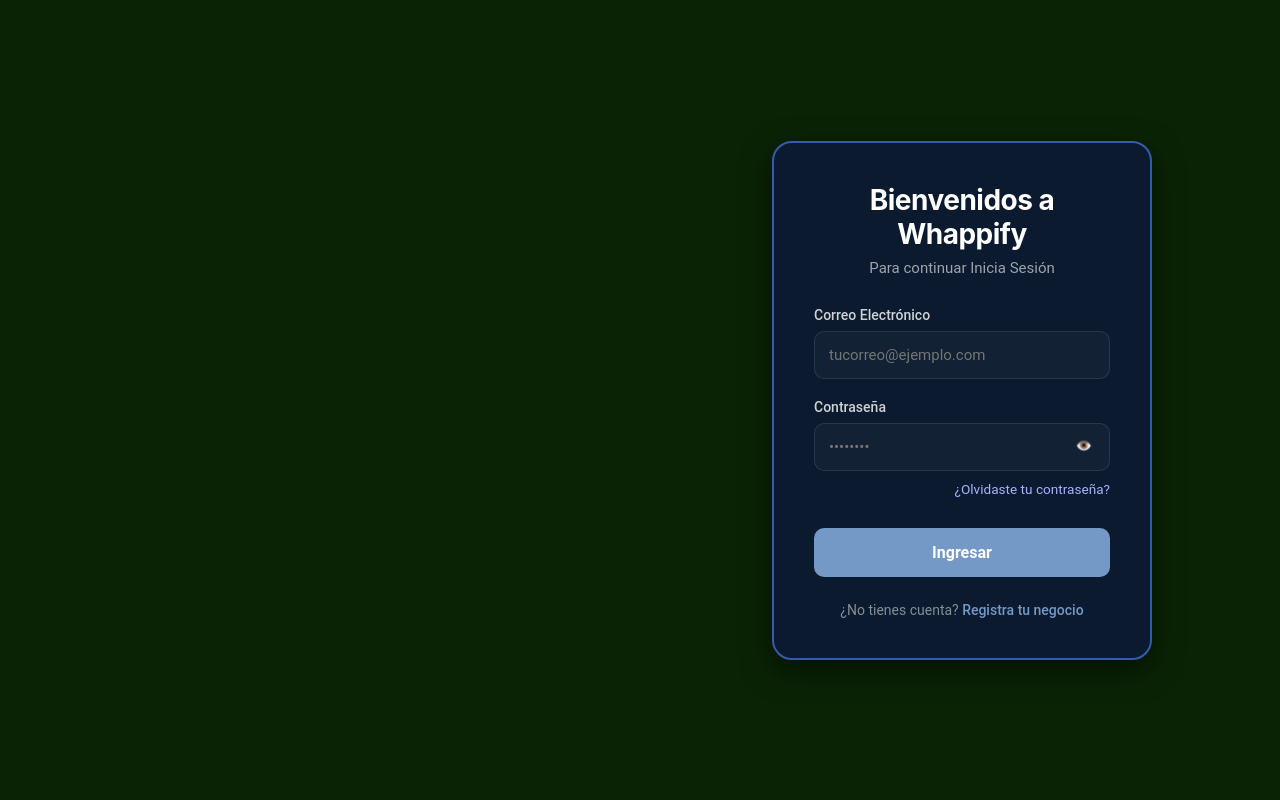
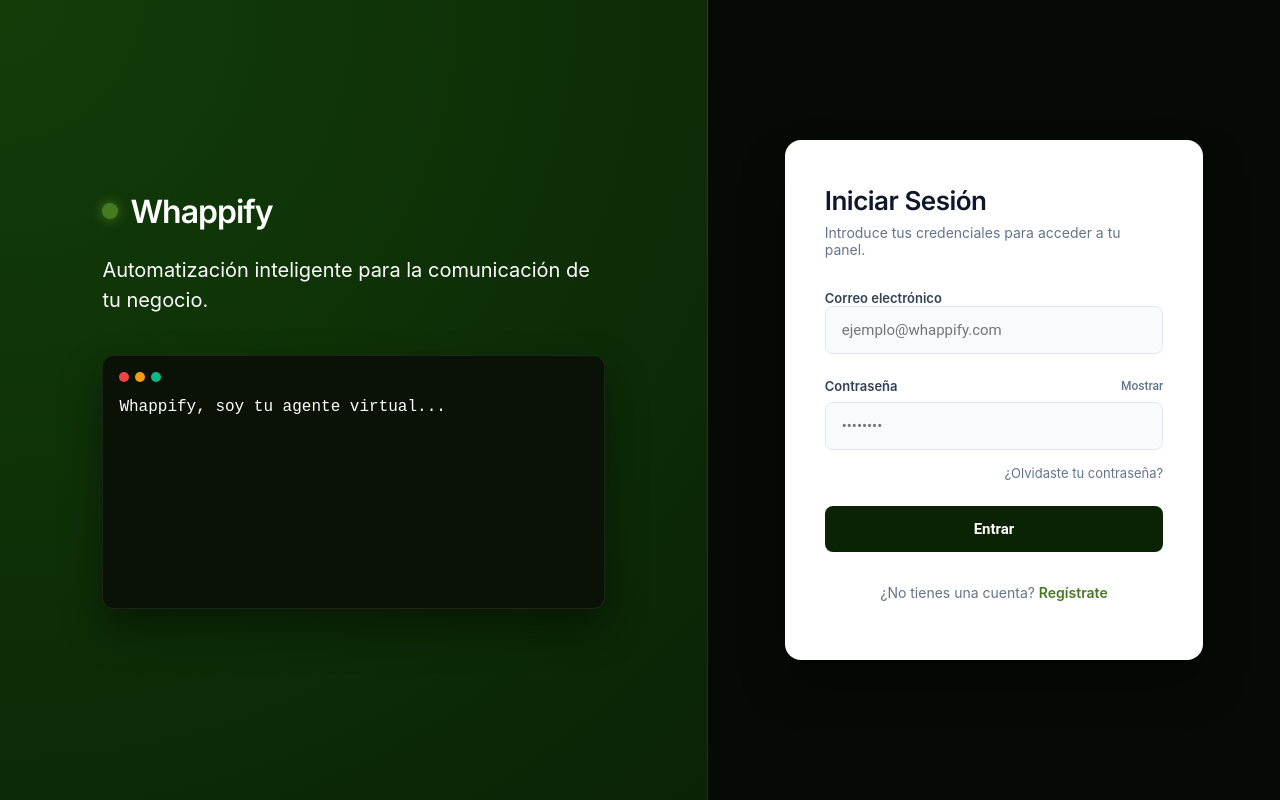
Before and after one commit to RicardoDJesusLG/hackaton-recepcionist-agent, an Angular app in the folder frontend/: page /login in a window 1280 px wide. Built offline with nearby package versions, Linux system fonts and the light colour scheme; a web font is replaced by a local one.

Commit message:
Feature: login mejorado

```diff
--- a/frontend/src/app/login/login.component.css
+++ b/frontend/src/app/login/login.component.css
@@ -1,196 +1,213 @@
+@import url('https://fonts.googleapis.com/css2?family=Inter:wght@400;500;600&family=Montserrat:wght@500;600;700;800&display=swap');
+
 .login-wrapper {
   min-height: 100vh;
   display: flex;
-  align-items: center;
-  /* 1. Movemos el contenido a la derecha */
-  justify-content: flex-end;
-  /* 2. Añadimos un padding derecho del 10% para que respire y no pegue al borde */
-  padding: 20px 10%;
-  background: var(--bg-primario);
+  /* Fondo base adaptado a tu verde oscuro */
+  background-color: var(--color-verde-fuerte);
+  font-family: -apple-system, BlinkMacSystemFont, "Segoe UI", Roboto, sans-serif;
   box-sizing: border-box;
 }
 
-.glass-card {
-  width: 100%;
-  max-width: 380px;
-  background-color: #0b1a2e;
-  backdrop-filter: none;
-  -webkit-backdrop-filter: none;
-  border: 2px solid var(--color-azul-fuerte);
-  border-radius: 20px;
-  padding: 40px;
-  box-shadow: 0 10px 30px rgba(0, 0, 0, 0.5);
-  box-sizing: border-box;
-  animation: fadeIn 0.6s ease-out;
+/* SECCIÓN IZQUIERDA (Estilo Oscuro con tu Verde Fuerte) */
+.login-info-section {
+  flex: 1.2;
+  display: flex;
+  align-items: center;
+  justify-content: center;
+  padding: 60px 8%;
+  /* Un degradado radial elegante usando tu verde fuerte y un tono ligeramente más claro */
+  background: radial-gradient(circle at top left, #123d09, var(--color-verde-fuerte));
+  border-right: 1px solid rgba(255, 255, 255, 0.05);
 }
 
-@keyframes fadeIn {
-  from { opacity: 0; transform: translateY(20px); }
-  to { opacity: 1; transform: translateY(0); }
+.info-content {
+  width: 100%;
+  max-width: 520px;
 }
 
-.card-header {
-  text-align: center;
-  margin-bottom: 30px;
+.logo-area {
+  display: flex;
+  align-items: center;
+  gap: 12px;
+  margin-bottom: 24px;
 }
 
-.card-header h2 {
-  color: #ffffff;
-  margin: 0 0 8px 0;
-  font-size: 28px;
-  font-weight: 700;
-  letter-spacing: -0.5px;
+.logo-dot {
+  width: 16px;
+  height: 16px;
+  /* El punto brillante del logo ahora es tu verde claro */
+  background-color: var(--color-verde-claro);
+  border-radius: 50%;
+  box-shadow: 0 0 12px var(--color-verde-claro);
 }
 
-.card-header p {
-  color: rgba(255, 255, 255, 0.6);
+.brand-title {
+  font-size: 32px;
+  font-weight: 700;
+  color: #ffffff;
   margin: 0;
-  font-size: 15px;
+  letter-spacing: -1px;
 }
 
-/* El alert de error lo mantenemos en rojo por convención de UX */
-.alert {
-  padding: 12px 16px;
-  border-radius: 10px;
-  font-size: 14px;
-  margin-bottom: 24px;
+.brand-slogan {
+  font-size: 20px;
   line-height: 1.5;
-  animation: slideDown 0.3s ease-out;
+  color: #94a3b8; /* Mantenemos este gris azulado porque contrasta hermoso con el verde */
+  margin: 0 0 40px 0;
 }
 
-.alert-error {
-  background: rgba(239, 68, 68, 0.15);
-  border: 1px solid rgba(239, 68, 68, 0.3);
-  color: #f87171;
+/* Preview decorativo */
+.preview-mockup {
+  background: #0a1208; /* Verde ultra oscuro casi negro */
+  border: 1px solid rgba(255, 255, 255, 0.08);
+  border-radius: 12px;
+  height: 220px;
+  padding: 16px;
+  box-shadow: 0 20px 40px rgba(0,0,0,0.4);
 }
 
-@keyframes slideDown {
-  from {
-    opacity: 0;
-    transform: translateY(-10px);
-  }
-  to {
-    opacity: 1;
-    transform: translateY(0);
-  }
+.mockup-header {
+  display: flex;
+  gap: 6px;
+  margin-bottom: 16px;
 }
 
-.form-group {
-  position: relative;
-  margin-bottom: 20px;
-  display: flex;
-  flex-direction: column;
+.dot {
+  width: 10px;
+  height: 10px;
+  border-radius: 50%;
+}
+.dot.red { background-color: #ef4444; }
+.dot.yellow { background-color: #f59e0b; }
+.dot.green { background-color: #10b981; }
+
+.mockup-text {
+  font-family: monospace;
+  /* Texto de la terminal en verde claro */
+  color: var(--color-verde-claro);
+  font-size: 14px;
+  margin: 0;
 }
 
-.form-group label {
-  color: rgba(255, 255, 255, 0.8);
-  font-size: 14px;
+/* ⚪ SECCIÓN DERECHA (Fondo que complementa el verde) */
+.login-form-section {
+  flex: 1;
+  display: flex;
+  align-items: center;
+  justify-content: center;
+  padding: 40px 6%;
+  background-color: #050a04; /* Un tono casi negro con un toque ínfimo de verde */
+}
+
+.clean-card {
+  width: 100%;
+  max-width: 420px;
+  background-color: #ffffff;
+  border-radius: 16px;
+  padding: 45px 40px;
+  box-shadow: 0 25px 50px -12px rgba(0, 0, 0, 0.5);
+  box-sizing: border-box;
+}
+
+.card-header { margin-bottom: 32px; }
+.card-header h2 { font-size: 26px; font-weight: 700; color: #0f172a; margin: 0 0 8px 0; letter-spacing: -0.5px; }
+.card-header p { font-size: 14px; color: #64748b; margin: 0; }
+
+.alert { padding: 12px 16px; border-radius: 8px; font-size: 14px; margin-bottom: 24px; }
+.alert-error { background-color: #fef2f2; border: 1px solid #fecaca; color: #991b1b; }
+
+.form-group { margin-bottom: 24px; display: flex; flex-direction: column; }
+.label-wrapper { display: flex; justify-content: space-between; align-items: center; margin-bottom: 8px; }
+.form-group label { font-size: 13px; font-weight: 600; color: #334155; }
+
+.password-toggle-link {
+  background: none;
+  border: none;
+  color: #64748b;
+  font-size: 12px;
   font-weight: 500;
-  margin-bottom: 8px;
+  cursor: pointer;
+  padding: 0;
+  transition: color 0.15s ease;
+}
+
+.password-toggle-link:hover {
+  /* Hover del botón mostrar en tu verde claro */
+  color: var(--color-verde-claro);
 }
 
 .form-group input {
-  background: rgba(255, 255, 255, 0.03);
-  border: 1px solid rgba(255, 255, 255, 0.1);
-  border-radius: 10px;
-  padding: 14px;
-  padding-right: 45px; /* <--- IMPORTANTE: Deja espacio para que el icono no tape el texto */
-  color: #ffffff;
+  background-color: #f8fafc;
+  border: 1px solid #e2e8f0;
+  border-radius: 8px;
+  padding: 14px 16px;
+  color: #0f172a;
   font-size: 15px;
   outline: none;
-  transition: all 0.3s ease;
+  transition: all 0.2s ease;
   box-sizing: border-box;
-  width: 100%;
 }
 
 .form-group input:focus {
-  /* Inyectamos el celeste para el borde de los inputs al darles clic */
-  border-color: var(--color-celeste);
-  background: rgba(255, 255, 255, 0.08);
-  /* Sombra sutil alineada a nuestro esquema */
-  box-shadow: 0 0 0 4px var(--bg-secundario);
+  /* Borde y sombra al escribir usando rgba del verde claro (#477922 = 71, 121, 34) */
+  border-color: var(--color-verde-claro);
+  background-color: #ffffff;
+  box-shadow: 0 0 0 3px rgba(71, 121, 34, 0.15);
 }
 
-.password-toggle-btn {
-  position: absolute; /* Posición absoluta dentro del .form-group */
-  right: 12px;        /* Pegado a la derecha */
-  top: 38px;          /* Ajusta esto para centrarlo verticalmente con tu input */
-  background: none;
-  border: none;
-  cursor: pointer;
-  padding: 5px;
-  font-size: 1.2rem;
-  display: flex;
-  align-items: center;
-  justify-content: center;
-  transition: opacity 0.2s;
-  z-index: 10;        /* Asegura que esté por encima del input */
+.forgot-password-container { text-align: right; margin-top: -12px; margin-bottom: 24px; }
+
+.forgot-link {
+  font-size: 13px;
+  color: #64748b;
+  text-decoration: none;
+  transition: color 0.15s ease;
 }
 
-.password-toggle-btn:hover {
-  opacity: 0.8;
+.forgot-link:hover {
+  /* Enlace de recuperar contraseña */
+  color: var(--color-verde-claro);
 }
 
 .btn-submit {
   width: 100%;
-  /* Color celeste base definido en tu paleta */
-  background-color: var(--color-celeste);
+  /* Botón principal en tu verde fuerte */
+  background-color: var(--color-verde-fuerte);
   border: none;
-  border-radius: 10px;
-  padding: 15px;
+  border-radius: 8px;
+  padding: 14px;
   color: #ffffff;
-  font-size: 16px;
+  font-size: 15px;
   font-weight: 600;
   cursor: pointer;
-  transition: all 0.3s ease;
-  margin-top: 10px;
+  transition: all 0.2s ease;
   box-sizing: border-box;
 }
 
-.btn-submit:hover:not(:disabled) {
-  transform: translateY(-2px);
-  /* Color azul cielo (más claro) para el efecto hover */
-  background-color: var(--color-azul-cielo);
-  box-shadow: 0 4px 12px rgba(0, 0, 0, 0.4);
+.btn-submit:hover {
+  /* Hover del botón principal en tu verde claro */
+  background-color: var(--color-verde-claro);
+  transform: translateY(-1px);
 }
 
-.btn-submit:active:not(:disabled) {
-  transform: translateY(0);
-}
-
-.btn-submit:disabled {
-  opacity: 0.7;
-  cursor: not-allowed;
-}
-
-.card-footer {
-  text-align: center;
-  margin-top: 25px;
-  font-size: 14px;
-}
-
-.card-footer p {
-  color: rgba(255, 255, 255, 0.5);
-  margin: 0;
-}
+.card-footer { text-align: center; margin-top: 32px; font-size: 14px; color: #64748b; }
 
 .card-footer a {
-  /* Enlaces con el color de acento */
-  color: var(--texto-acento);
+  /* Enlace de registro */
+  color: var(--color-verde-claro);
   text-decoration: none;
-  font-weight: 500;
-  transition: color 0.2s ease;
+  font-weight: 600;
+  transition: color 0.15s ease;
 }
 
 .card-footer a:hover {
-  /* Al pasar el mouse, el enlace brilla con el azul cielo */
-  color: var(--color-azul-cielo);
+  color: var(--color-verde-fuerte);
 }
 
-@media (max-width: 768px) {
-  .login-wrapper {
-    /* En tablets y celulares, la tarjeta vuelve al centro por falta de espacio horizontal */
-    justify-content: center;
-    padding: 20px;
-  }
+/* 📱 RESPONSIVE */
+@media (max-width: 900px) {
+  .login-wrapper { flex-direction: column; }
+  .login-info-section { display: none; }
+  .login-form-section { flex: 1; padding: 40px 20px; }
 }
--- a/frontend/src/app/login/login.component.html
+++ b/frontend/src/app/login/login.component.html
@@ -1,9 +1,31 @@
 <div class="login-wrapper">
-  <div class="glass-card">
+
+  <div class="login-info-section">
+    <div class="info-content">
+      <div class="logo-area">
+        <span class="logo-dot"></span>
+        <h1 class="brand-title" style="color: #ffffff; font-size: 32px;">Whappify</h1>
+      </div>
+      <p class="brand-slogan" style="color: #ffffff; font-size: 20px;">Automatización inteligente para la comunicación de tu negocio.</p>
+
+      <div class="preview-mockup">
+        <div class="mockup-header">
+          <span class="dot red"></span>
+          <span class="dot yellow"></span>
+          <span class="dot green"></span>
+        </div>
+        <div class="mockup-body">
+          <p class="mockup-text" style="color: #ffffff; font-size: 16px;"> Whappify, soy tu agente virtual...</p>
+        </div>
+      </div>
+    </div>
+  </div>
+
+  <div class="login-form-section">
+    <div class="clean-card">
       <div class="card-header">
-      <!-- Nuevos textos de bienvenida -->
-      <h2>Bienvenidos a Whappify</h2>
-      <p>Para continuar Inicia Sesión</p>
+        <h2>Iniciar Sesión</h2>
+        <p>Introduce tus credenciales para acceder a tu panel.</p>
       </div>
 
       @if (errorMessage) {
@@ -14,20 +36,28 @@
 
       <form (ngSubmit)="onSubmit()" #loginForm="ngForm">
         <div class="form-group">
-        <label for="email">Correo Electrónico</label>
+          <label for="email">Correo electrónico</label>
           <input
             type="email"
             id="email"
             name="email"
             [(ngModel)]="email"
-          placeholder="tucorreo@ejemplo.com"
+            placeholder="ejemplo@whappify.com"
             required
             autocomplete="email"
           />
         </div>
 
-      <div class="form-group" style="position: relative;">
+        <div class="form-group">
+          <div class="label-wrapper">
             <label for="password">Contraseña</label>
+            <button
+              type="button"
+              class="password-toggle-link"
+              (click)="togglePasswordVisibility()">
+              {{ passwordVisible ? 'Ocultar' : 'Mostrar' }}
+            </button>
+          </div>
           <input
             [type]="passwordVisible ? 'text' : 'password'"
             id="password"
@@ -35,110 +65,31 @@
             [(ngModel)]="password"
             placeholder="••••••••"
             required
+            autocomplete="current-password"
           />
-        <button
-          type="button"
-          (click)="togglePasswordVisibility()"
-          style="position: absolute; right: 12px; top: 38px; background: none; border: none; cursor: pointer; color: var(--texto-acento);">
-          {{ passwordVisible ? '🙈' : '👁️' }}
-        </button>
+        </div>
 
-        <div style="text-align: right; margin-top: 8px;">
-          <a href="javascript:void(0)" (click)="abrirModalRecuperar()" style="font-size: 0.85rem; color: #a5b4fc; text-decoration: none; transition: color 0.2s;" onmouseover="this.style.color='#c7d2fe'" onmouseout="this.style.color='#a5b4fc'">¿Olvidaste tu contraseña?</a>
-        </div>
+        <div class="forgot-password-container">
+          <a href="javascript:void(0)" (click)="abrirModalRecuperar()" class="forgot-link">
+            ¿Olvidaste tu contraseña?
+          </a>
         </div>
 
         <button type="submit" [disabled]="isLoading" class="btn-submit">
           @if (isLoading) {
-          <span>Iniciando sesión...</span>
+            <span>Cargando...</span>
           } @else {
-          <span>Ingresar</span>
+            <span>Entrar</span>
           }
         </button>
       </form>
 
       <div class="card-footer">
-      <p>¿No tienes cuenta? <a routerLink="/register">Registra tu negocio</a></p>
+        <p>¿No tienes una cuenta? <a routerLink="/register">Regístrate</a></p>
+      </div>
     </div>
   </div>
 </div>
 
-<!-- Modal de Recuperación de Contraseña -->
 @if (mostrarModalRecuperar) {
-  <div style="position: fixed; top: 0; left: 0; width: 100vw; height: 100vh; background: rgba(0,0,0,0.8); backdrop-filter: blur(8px); display: flex; align-items: center; justify-content: center; z-index: 1000;">
-    <div style="background: linear-gradient(135deg, rgba(20,20,35,0.95), rgba(10,10,20,0.95)); border: 1px solid rgba(255,255,255,0.1); border-radius: 16px; padding: 32px; width: 450px; max-width: 90%; box-shadow: 0 20px 40px rgba(0,0,0,0.5); position: relative; color: #fff;">
-
-      <div style="display: flex; justify-content: space-between; align-items: center; margin-bottom: 24px;">
-        <h3 style="margin: 0; font-size: 1.5rem; font-weight: 600; color: #fff;">Restablecer Contraseña</h3>
-        <button type="button" (click)="cerrarModalRecuperar()" style="background: none; border: none; color: rgba(255,255,255,0.5); font-size: 1.5rem; cursor: pointer; transition: color 0.2s; outline: none;" onmouseover="this.style.color='#fff'" onmouseout="this.style.color='rgba(255,255,255,0.5)'">&times;</button>
-      </div>
-
-      @if (errorRecuperar) {
-        <div style="background: rgba(239, 68, 68, 0.15); border: 1px solid rgba(239, 68, 68, 0.3); border-radius: 8px; padding: 12px; margin-bottom: 20px; font-size: 0.9rem; color: #fca5a5;">
-          {{ errorRecuperar }}
-        </div>
   }
-
-      @if (mensajeRecuperar) {
-        <div style="background: rgba(16, 185, 129, 0.15); border: 1px solid rgba(16, 185, 129, 0.3); border-radius: 8px; padding: 12px; margin-bottom: 20px; font-size: 0.9rem; color: #a7f3d0;">
-          {{ mensajeRecuperar }}
-        </div>
-      }
-
-      @if (recuperarPaso === 'solicitar') {
-        <form (ngSubmit)="enviarCodigo()">
-          <div style="margin-bottom: 20px;">
-            <p style="font-size: 0.9rem; color: rgba(255,255,255,0.7); line-height: 1.5; margin-bottom: 16px;">
-              Ingresa tu correo electrónico registrado. Te enviaremos un código de seguridad de 6 dígitos.
-            </p>
-            <label style="display: block; font-size: 0.85rem; text-transform: uppercase; letter-spacing: 0.05em; color: rgba(255,255,255,0.5); margin-bottom: 8px;">Correo Electrónico</label>
-            <input
-              type="email"
-              name="recuperarEmail"
-              [(ngModel)]="recuperarEmail"
-              placeholder="tucorreo@ejemplo.com"
-              required
-              style="width: 100%; padding: 12px; border-radius: 8px; border: 1px solid rgba(255,255,255,0.1); background: rgba(0,0,0,0.3); color: #fff; box-sizing: border-box; outline: none; font-size: 1rem;"
-            />
-          </div>
-
-          <button type="submit" [disabled]="cargandoRecuperar" style="width: 100%; padding: 12px; border-radius: 8px; border: none; background: linear-gradient(135deg, #6366f1, #4f46e5); color: #fff; font-size: 1rem; font-weight: 600; cursor: pointer; transition: transform 0.2s, filter 0.2s; outline: none;" onmouseover="this.style.filter='brightness(1.1)'" onmouseout="this.style.filter='none'">
-            {{ cargandoRecuperar ? 'Enviando...' : 'Enviar código de verificación' }}
-          </button>
-        </form>
-      }
-
-      @if (recuperarPaso === 'restablecer') {
-        <form (ngSubmit)="confirmarRestablecimiento()">
-          <div style="margin-bottom: 16px;">
-            <label style="display: block; font-size: 0.85rem; text-transform: uppercase; letter-spacing: 0.05em; color: rgba(255,255,255,0.5); margin-bottom: 8px;">Código de Verificación</label>
-            <input
-              type="text"
-              name="recuperarCodigo"
-              [(ngModel)]="recuperarCodigo"
-              placeholder="Ingresa el código de 6 dígitos"
-              required
-              style="width: 100%; padding: 12px; border-radius: 8px; border: 1px solid rgba(255,255,255,0.1); background: rgba(0,0,0,0.3); color: #fff; box-sizing: border-box; outline: none; font-size: 1rem;"
-            />
-          </div>
-
-          <div style="margin-bottom: 24px;">
-            <label style="display: block; font-size: 0.85rem; text-transform: uppercase; letter-spacing: 0.05em; color: rgba(255,255,255,0.5); margin-bottom: 8px;">Nueva Contraseña</label>
-            <input
-              type="password"
-              name="recuperarNuevaPass"
-              [(ngModel)]="recuperarNuevaPass"
-              placeholder="Ingresa tu nueva contraseña"
-              required
-              style="width: 100%; padding: 12px; border-radius: 8px; border: 1px solid rgba(255,255,255,0.1); background: rgba(0,0,0,0.3); color: #fff; box-sizing: border-box; outline: none; font-size: 1rem;"
-            />
-          </div>
-
-          <button type="submit" [disabled]="cargandoRecuperar" style="width: 100%; padding: 12px; border-radius: 8px; border: none; background: linear-gradient(135deg, #10b981, #059669); color: #fff; font-size: 1rem; font-weight: 600; cursor: pointer; transition: transform 0.2s, filter 0.2s; outline: none;" onmouseover="this.style.filter='brightness(1.1)'" onmouseout="this.style.filter='none'">
-            {{ cargandoRecuperar ? 'Restableciendo...' : 'Restablecer contraseña' }}
-          </button>
-        </form>
-      }
-    </div>
-  </div>
-}
```
Also changed, not shown: frontend/src/app/login/login.component.ts (+15 -14 lines). Lines whose indentation alone changed are shown as unchanged.
